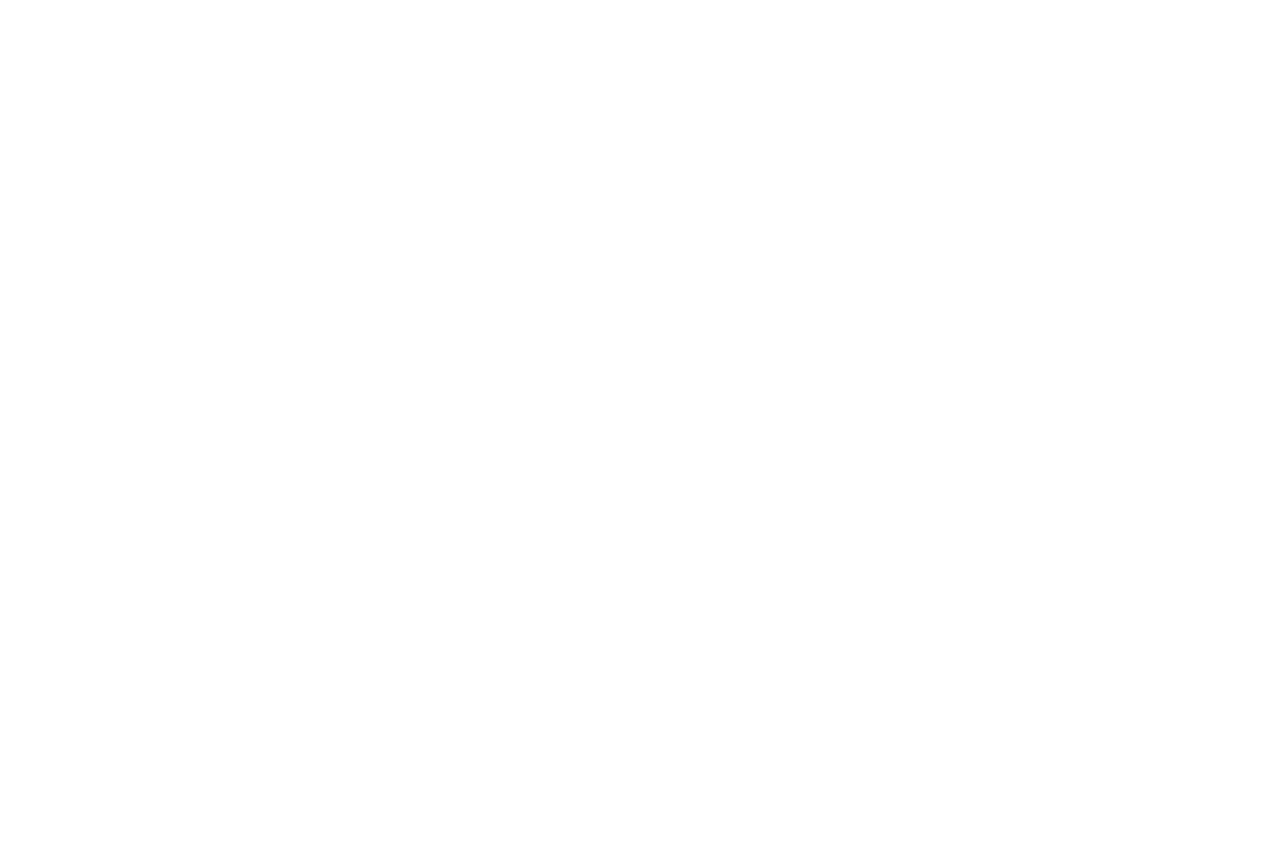
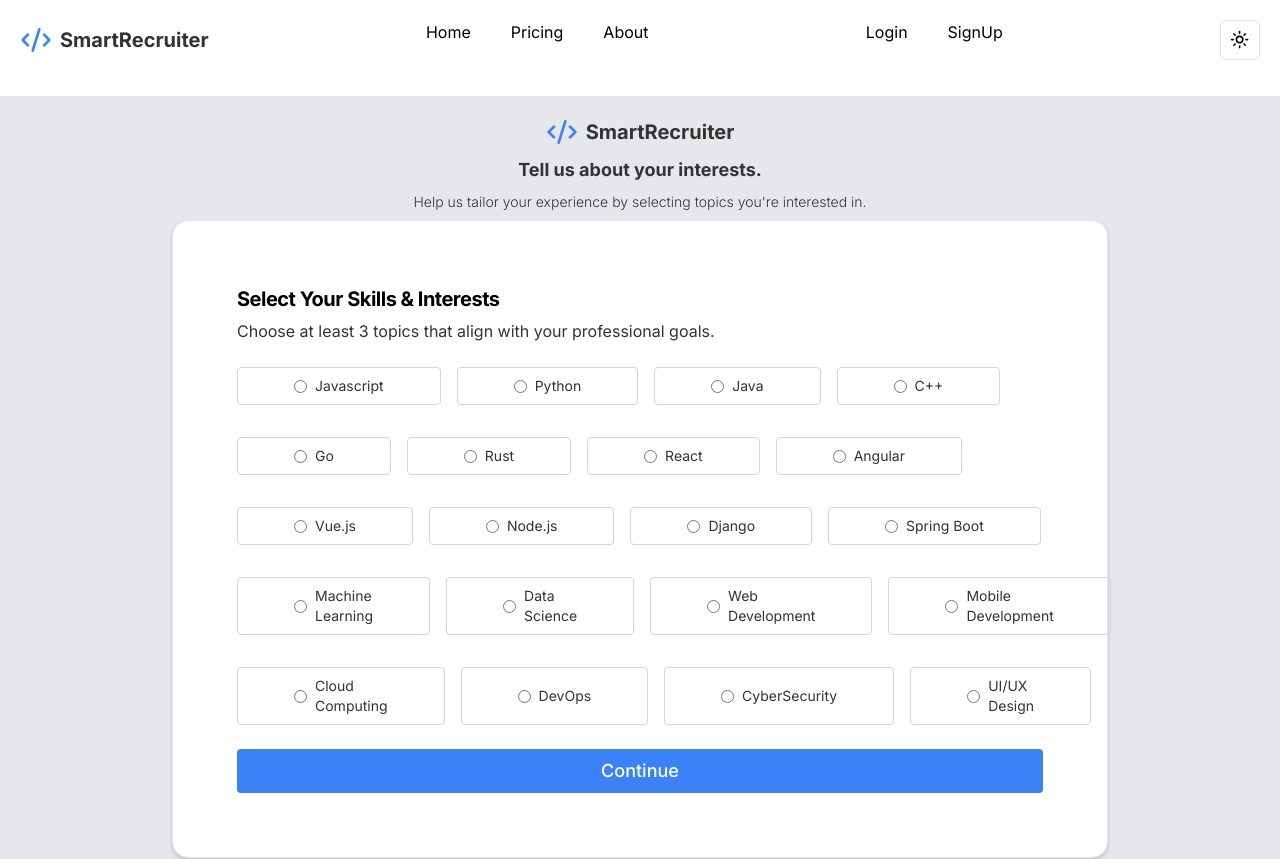
Before and after one commit to awuorochelle75/SmartRecruiter, a React (Vite) app in the folder client/: page /onboarding in a window 1280 px wide. Before the commit this address had no page. Shown: the top 859 px of the page. Before the commit the page ends 800 px from the top, so only its background shows below. Built offline with nearby package versions, Linux system fonts and the light colour scheme.

Commit message:
adds initial features to onboarding page

```diff
--- a/client/src/App.jsx
+++ b/client/src/App.jsx
@@ -5,6 +5,7 @@ import Home from './pages/Home';
 import Signup from './pages/Signup';
 import Login from './pages/Login'
 import { ThemeProvider } from './components/ThemeProvider';
+import Onboarding from './pages/Onboarding';
 
 function App() {
   return (
@@ -16,6 +17,7 @@ function App() {
       <Route path="/" element={<Home />} />
       <Route path="/signup" element={<Signup />} />
       <Route path="/login" element={<Login />} />
+      <Route path = "/onboarding" element = {< Onboarding />} />
 
      </Routes>
 
--- /dev/null
+++ b/client/src/pages/Onboarding.jsx
@@ -0,0 +1,171 @@
+import React from "react";
+import { useState } from 'react';
+import { Link } from 'react-router-dom'
+import { useNavigate } from 'react-router-dom';
+import { Card, CardHeader, CardTitle,  CardContent } from '../components/ui/card';
+import { Button } from '../components/ui/button';
+import Navbar from "../components/Navbar";
+import { Code2 } from 'lucide-react';
+import Footer from "./Footer"
+
+export default function Onboarding(){
+    return (
+     <div>
+         <Navbar />
+          <div className=" flex flex-col items-center  gap-2 px-4 mt-4  bg-gray-200 min-h-screen  ">
+           <Link to = "/" className='flex items-center space-x-2 mt-5 '>
+           <Code2 className='h-8  w-8 text-primary ' />
+            <span className='text-xl font-bold text-foreground '>SmartRecruiter</span>
+          </Link>
+           <h2 className="font-bold text-lg ">Tell us about your interests. </h2>
+           <p className="text-sm font-light ">Help us tailor your experience by selecting topics you're interested in.</p>
+           <Card className="bg-white border border-zinc-200 shadow-lg rounded-2xl p-10  w-[75%] mb-6">
+            <CardHeader>
+               <CardTitle className = "text-black font-bold text-xl">Select Your Skills & Interests </CardTitle>
+               <p> Choose at least 3 topics that align with your professional goals.</p>
+            </CardHeader>
+             <CardContent>
+                 <form className="flex flex-col gap-4">
+
+                   <div className="flex gap-4">
+                    <label className="flex items-center gap-2 border border-gray-300 rounded-md px-14 py-2 text-sm cursor-pointer">
+                    <input type="radio" name="role" value="recruiter" className="primary" />
+                      Javascript
+                    </label>
+
+                    <label className="flex items-center gap-2 border border-gray-300 rounded-md px-14 py-2 text-sm cursor-pointer">
+                    <input type="radio" name="role" value="interviewee" className="primary" />
+                      Python
+                    </label>
+
+                    <label className="flex items-center gap-2 border border-gray-300 rounded-md px-14 py-2 text-sm cursor-pointer">
+                    <input type="radio" name="role" value="interviewee" className="primary" />
+                      Java
+                    </label>
+
+                    <label className="flex items-center gap-2 border border-gray-300 rounded-md px-14 py-2 text-sm cursor-pointer">
+                    <input type="radio" name="role" value="interviewee" className="primary" />
+                      C++
+                    </label>
+                  </div>
+
+                    <div className="flex gap-4 mt-4">
+                    <label className="flex items-center gap-2 border border-gray-300 rounded-md px-14 py-2 text-sm cursor-pointer">
+                    <input type="radio" name="role" value="recruiter" className="primary" />
+                      Go
+                    </label>
+
+                    <label className="flex items-center gap-2 border border-gray-300 rounded-md px-14 py-2 text-sm cursor-pointer">
+                    <input type="radio" name="role" value="interviewee" className="primary" />
+                      Rust
+                    </label>
+
+                    <label className="flex items-center gap-2 border border-gray-300 rounded-md px-14 py-2 text-sm cursor-pointer">
+                    <input type="radio" name="role" value="interviewee" className="primary" />
+                      React
+                    </label>
+
+                    <label className="flex items-center gap-2 border border-gray-300 rounded-md px-14 py-2 text-sm cursor-pointer">
+                    <input type="radio" name="role" value="interviewee" className="primary" />
+                      Angular
+                    </label>
+                  </div>
+
+                     <div className="flex gap-4 mt-4">
+                    <label className="flex items-center gap-2 border border-gray-300 rounded-md px-14 py-2 text-sm cursor-pointer">
+                    <input type="radio" name="role" value="recruiter" className="primary" />
+                      Vue.js
+                    </label>
+
+                    <label className="flex items-center gap-2 border border-gray-300 rounded-md px-14 py-2 text-sm cursor-pointer">
+                    <input type="radio" name="role" value="interviewee" className="primary" />
+                      Node.js
+                    </label>
+
+                    <label className="flex items-center gap-2 border border-gray-300 rounded-md px-14 py-2 text-sm cursor-pointer">
+                    <input type="radio" name="role" value="interviewee" className="primary" />
+                      Django
+                    </label>
+
+                    <label className="flex items-center gap-2 border border-gray-300 rounded-md px-14 py-2 text-sm cursor-pointer">
+                    <input type="radio" name="role" value="interviewee" className="primary" />
+                      Spring Boot
+                    </label>
+                  </div>
+
+
+                     <div className="flex gap-4 mt-4">
+                    <label className="flex items-center gap-2 border border-gray-300 rounded-md px-14 py-2 text-sm cursor-pointer">
+                    <input type="radio" name="role" value="recruiter" className="primary" />
+                      Machine Learning
+                    </label>
+
+                    <label className="flex items-center gap-2 border border-gray-300 rounded-md px-14 py-2 text-sm cursor-pointer">
+                    <input type="radio" name="role" value="interviewee" className="primary" />
+                      Data Science
+                    </label>
+
+                    <label className="flex items-center gap-2 border border-gray-300 rounded-md px-14 py-2 text-sm cursor-pointer">
+                    <input type="radio" name="role" value="interviewee" className="primary" />
+                      Web Development
+                    </label>
+
+                    <label className="flex items-center gap-2 border border-gray-300 rounded-md px-14 py-2 text-sm cursor-pointer">
+                    <input type="radio" name="role" value="interviewee" className="primary" />
+                      Mobile Development
+                    </label>
+                  </div>
+
+
+
+                     <div className="flex gap-4 mt-4">
+                    <label className="flex items-center gap-2 border border-gray-300 rounded-md px-14 py-2 text-sm cursor-pointer">
+                    <input type="radio" name="role" value="recruiter" className="primary" />
+                      Cloud Computing
+                    </label>
+
+                    <label className="flex items-center gap-2 border border-gray-300 rounded-md px-14 py-2 text-sm cursor-pointer">
+                    <input type="radio" name="role" value="interviewee" className="primary" />
+                      DevOps
+                    </label>
+
+                    <label className="flex items-center gap-2 border border-gray-300 rounded-md px-14 py-2 text-sm cursor-pointer">
+                    <input type="radio" name="role" value="interviewee" className="primary" />
+                      CyberSecurity
+                    </label>
+
+                    <label className="flex items-center gap-2 border border-gray-300 rounded-md px-14 py-2 text-sm cursor-pointer">
+                    <input type="radio" name="role" value="interviewee" className="primary" />
+                      UI/UX Design
+                    </label>
+                  </div>
+
+
+
+
+
+                    <Button asChild size="lg" className="text-lg px-8 mt-2 ">
+                                <Link to="/onboarding">
+                                 <span className='inline-flex items-center '>Continue</span>
+                                </Link>
+                              </Button>
+
+
+
+       </form>
+             </CardContent>
+           </Card>
+
+          </div>
+           <Footer />
+          </div>
+
+
+
+
+
+
+
+
+       )
+   }
--- a/client/src/pages/Signup.jsx
+++ b/client/src/pages/Signup.jsx
@@ -102,7 +102,7 @@ function Signup(){
 
 
                  <Button asChild size="lg" className="text-lg px-8 mt-2 ">
-                             <Link to="/signup">
+                             <Link to="/onboarding">
                               <span className='inline-flex items-center '>Create Account</span>
                              </Link>
                            </Button>
```
